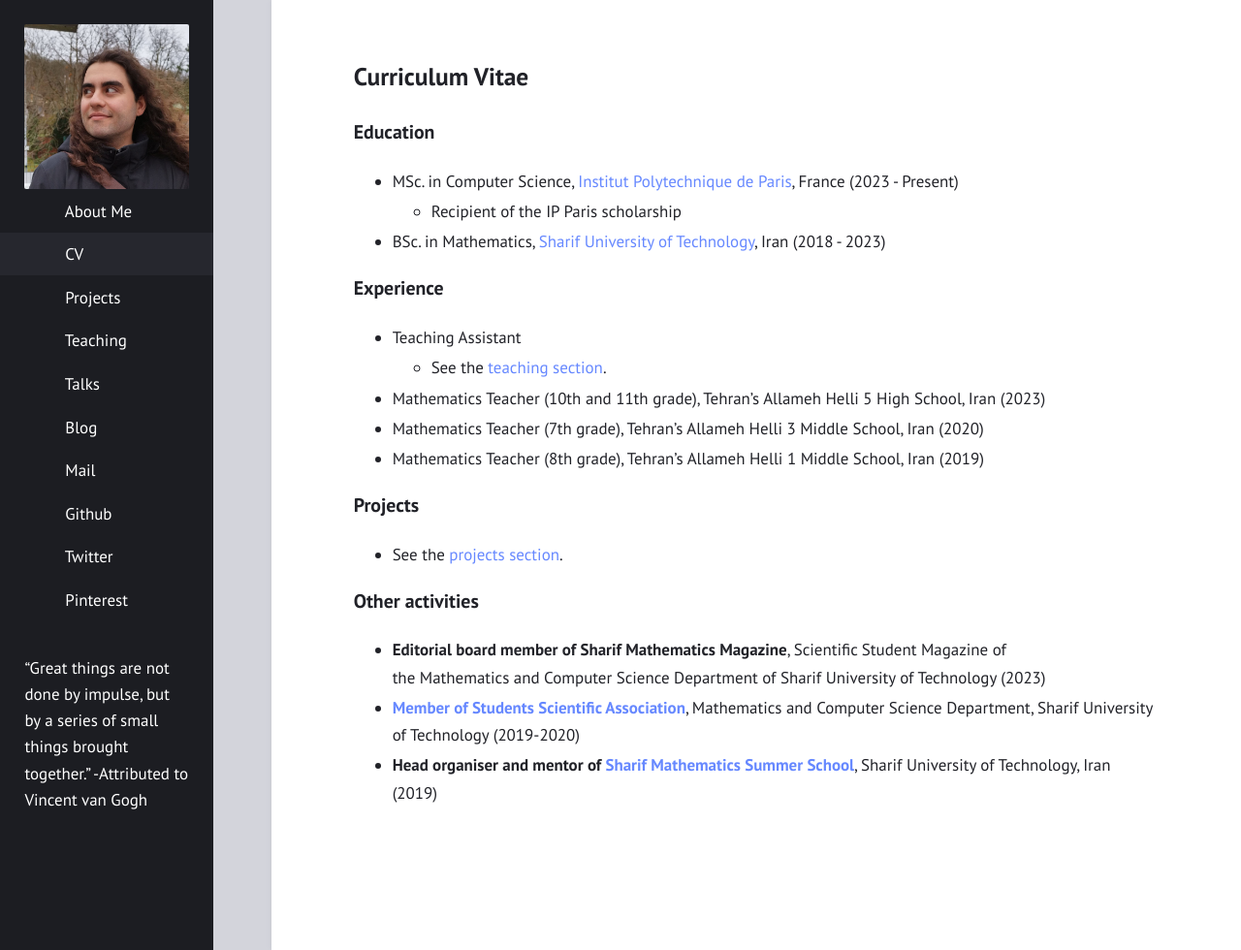
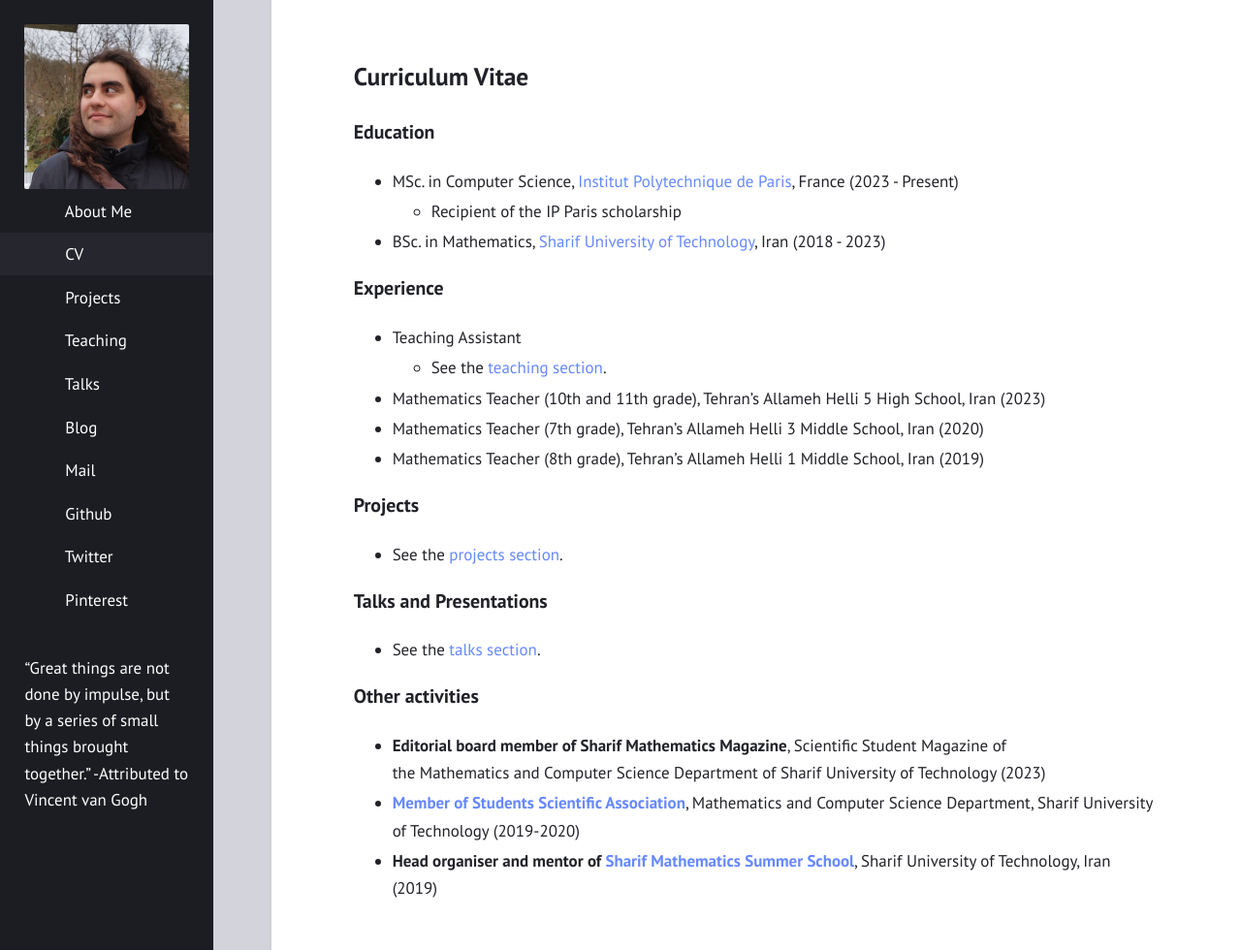
Before and after one commit to ali-almasi/ali-almasi.github.io, a Jekyll site: the page built from CV.md, in a window 1280 px wide and 980 px high. Shown: the whole window at 97% size. Built offline with Jekyll 4.4.1, drawn with Linux system fonts in a browser that asks for light colours.

Commit message:
Update CV.md

```diff
--- a/CV.md
+++ b/CV.md
@@ -21,6 +21,10 @@
 
 -   See the  [projects section](https://ali-almasi.github.io/projects).
 
+### Talks and Presentations
+
+-  See the [talks section](https://ali-almasi.github.io/talks/).
+
 ### Other activities
 
 -   **Editorial board member of Sharif Mathematics Magazine**,  Scientific Student Magazine of
```
